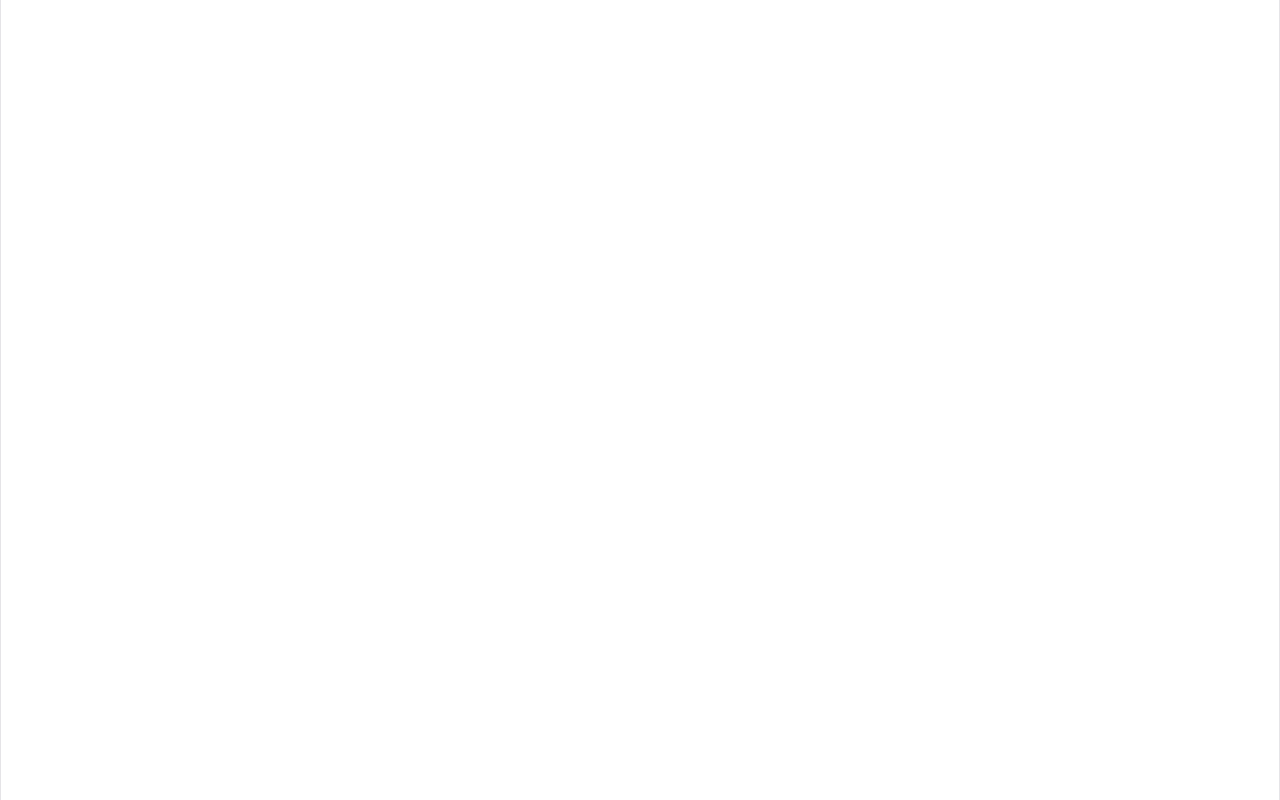
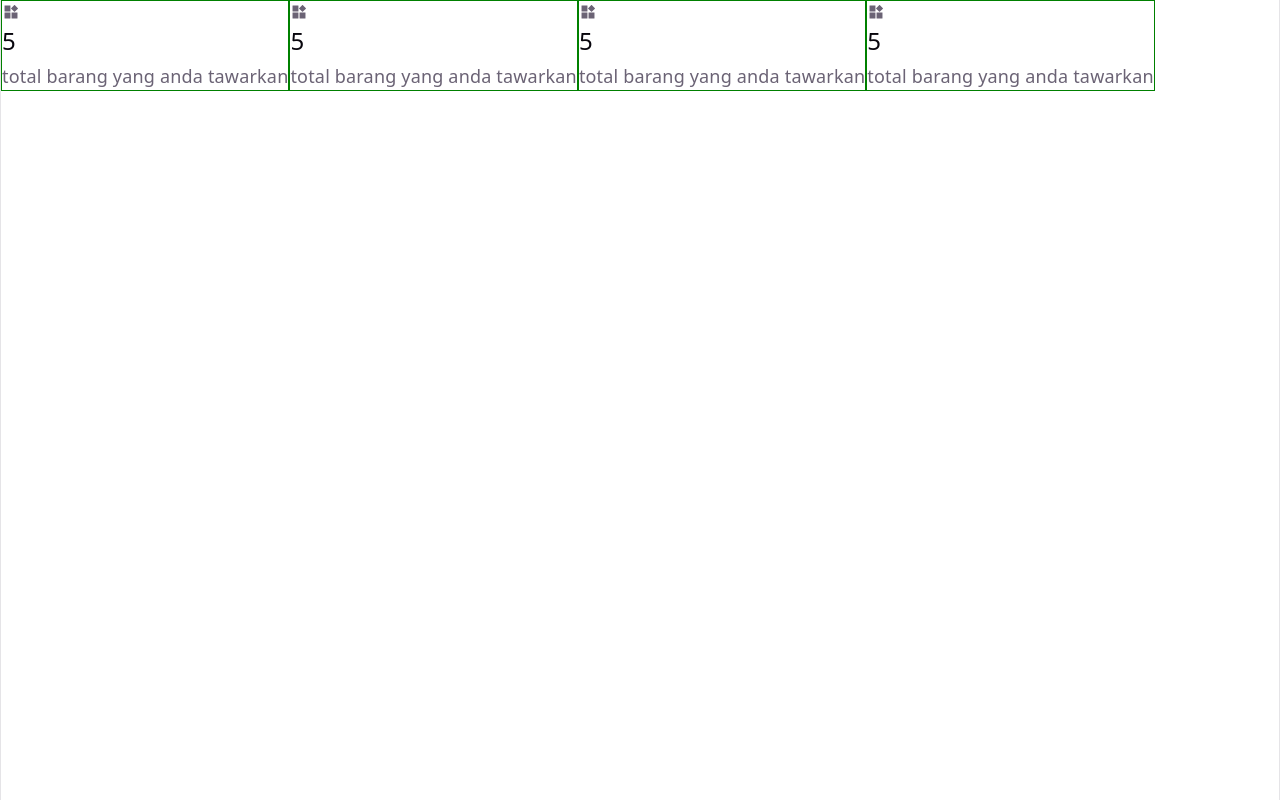
Before and after one commit to adibmisbahul/JogjaPreloved, a React (Vite) app: page /dashboard in a window 1280 px wide. Before the commit this address had no page. Built offline with nearby package versions, Linux system fonts and the light colour scheme; the HTML template or start-up script is replaced by a standard one.

Commit message:
dashboard

```diff
--- a/src/App.jsx
+++ b/src/App.jsx
@@ -2,12 +2,13 @@ import { useState } from "react";
 import { Routes, Route, Link } from "react-router-dom";
 import Home from "./pages/Home";
 import LoginPage from "./pages/Login";
-
+import Dashboard from "./pages/Dashboard";
 function App() {
   return (
     <Routes>
       <Route path="/" element={<Home />} />
       <Route path="/login" element={<LoginPage />} />
+      <Route path="/dashboard" element={<Dashboard />} />
     </Routes>
   );
 }
--- /dev/null
+++ b/src/components/cardDashboard.jsx
@@ -0,0 +1,13 @@
+import "./component.css"
+const CardDashboard = ({desc , icon , data}) => {
+
+    return (
+        <div className="card-dashboard">
+            <section>{icon}</section>
+            <h2>{data}</h2>
+            <p>{desc}</p>
+        </div>
+    )
+}
+
+export default CardDashboard
--- a/src/components/component.css
+++ b/src/components/component.css
@@ -0,0 +1,4 @@
+.card-dashboard{
+    text-align: start;
+    border: solid green 1px;
+}
--- a/src/index.css
+++ b/src/index.css
@@ -36,7 +36,6 @@
     --text: #9ca3af;
     --text-h: #f3f4f6;
     --bg: #e5e5e5;
-    /* --border: #2e303a; */
     --code-bg: #1f2028;
     --accent: #c084fc;
     --accent-bg: rgba(192, 132, 252, 0.15);
@@ -56,14 +55,10 @@ body {
 }
 
 #root {
-  /* width: 1126px; */
   max-width: 100%;
-  /* margin: 0 auto; */
   text-align: center;
   border-inline: 1px solid var(--border);
   min-height: 100svh;
-  /* display: flex; */
-  /* flex-direction: column; */
   box-sizing: border-box;
 }
 
--- a/src/pages/Dashboard.jsx
+++ b/src/pages/Dashboard.jsx
@@ -1,3 +1,23 @@
-const Dashboard = () => {};
+import "./dashboard.css";
+import { useState } from "react";
+import CardDashboard from "../components/cardDashboard";
+import Card from "../components/card";
+import { AiFillProduct } from "react-icons/ai";
 
-export default Dashboard();
+const Dashboard = () => {
+  const [sale , setSale] = useState(false)
+  return (
+    <div className="dashboard">
+      <main>
+        <div className="main-card">
+      <CardDashboard icon={<AiFillProduct/>} data={"5"} desc={"total barang yang anda tawarkan"}/>
+      <CardDashboard icon={<AiFillProduct/>} data={"5"} desc={"total barang yang anda tawarkan"}/>
+      <CardDashboard icon={<AiFillProduct/>} data={"5"} desc={"total barang yang anda tawarkan"}/>
+      <CardDashboard icon={<AiFillProduct/>} data={"5"} desc={"total barang yang anda tawarkan"}/>
+        </div>
+      </main>
+    </div>
+  );
+};
+
+export default Dashboard;
--- a/src/pages/Home.jsx
+++ b/src/pages/Home.jsx
@@ -3,6 +3,7 @@ import Card from "../components/card";
 import { useState, useEffect } from "react";
 import data from "../assets/dumyData";
 import { CiSearch } from "react-icons/ci";
+import axios from "axios"
 
 const Home = () => {
   const [product, setProduct] = useState(data);
@@ -44,7 +45,7 @@ const Home = () => {
               <a href="#">Kategori</a>
             </li>
             <li>
-              <a href="#">Jual</a>
+              <a href="/dashboard">Jual</a>
             </li>
             <li>
               <a href="#">Login</a>
--- /dev/null
+++ b/src/pages/dashboard.css
@@ -0,0 +1,10 @@
+.dashboard {
+  width: 100%;
+  height: 100dvh;
+  box-sizing: border-box;
+  background-color: var(--bg);
+}
+
+.main-card {
+  display: flex;
+}
```
